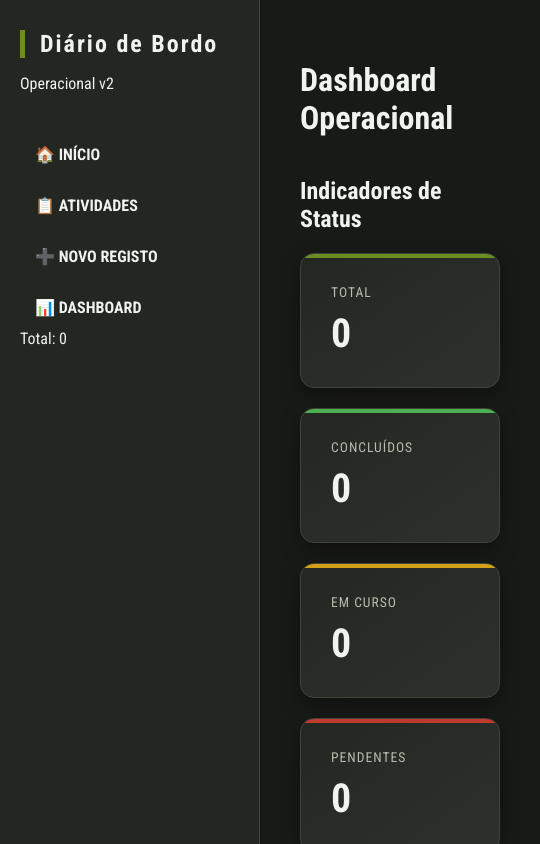
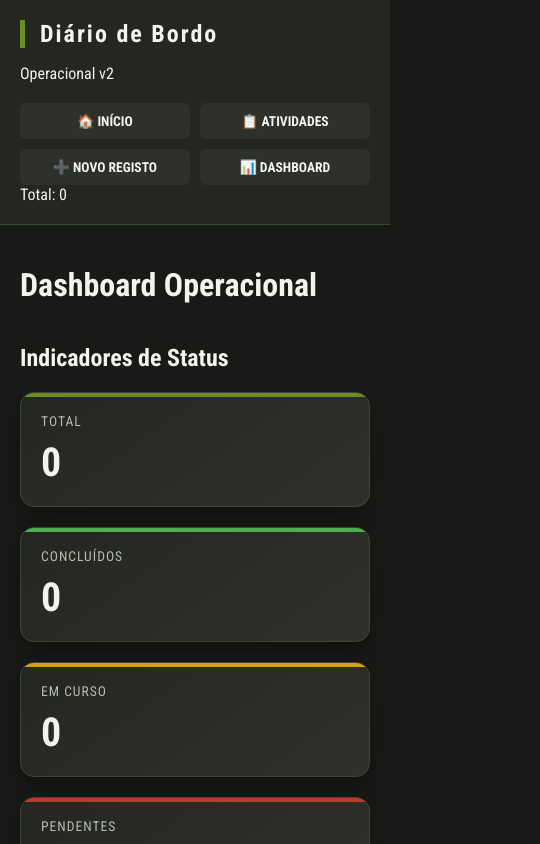
Before and after one commit to BrKGd/diario_de_bordo, a React (Vite) app: page /diario_de_bordo/dashboard in a window 390 px wide. Shown: the top 844 px of the page, 540 px wide, since content can reach past the window. Built offline with nearby package versions, Linux system fonts and the light colour scheme.

Commit message:
Fix: Implementado estilização para o uso mobile.

```diff
--- a/src/styles/App.css
+++ b/src/styles/App.css
@@ -630,6 +630,92 @@ textarea:focus {
   animation: fadeIn 0.4s ease-out;
 }
 
+/* =====================================================
+   RESPONSIVIDADE (MOBILE)
+===================================================== */
+@media (max-width: 768px) {
+  /* Ajuste do Layout Principal */
+  .app-layout {
+    flex-direction: column; /* Empilha sidebar e conteúdo */
+  }
+
+  .sidebar {
+    width: 100%; /* Ocupa a largura toda */
+    height: auto; /* Altura flui com o conteúdo */
+    position: relative; /* Remove o travamento fixo */
+    padding: 20px;
+    border-right: none;
+    border-bottom: 1px solid var(--border);
+  }
+
+  .content {
+    margin-left: 0; /* Remove o espaço da barra lateral */
+    padding: 20px;
+    width: 100%;
+  }
+
+  /* Navegação em Grade no Mobile */
+  .nav-menu {
+    display: grid;
+    grid-template-columns: 1fr 1fr; /* Links em duas colunas */
+    gap: 10px;
+    margin-top: 20px;
+  }
+
+  .nav-menu a {
+    font-size: 0.85rem;
+    padding: 10px;
+    text-align: center;
+    background: var(--surface-light);
+  }
+
+  .nav-menu a:hover {
+    padding-left: 15px; /* Reduz o efeito de slide no mobile */
+  }
+
+  /* Formulário: Forçar uma coluna só */
+  .form-grid {
+    grid-template-columns: 1fr; /* Ignora as 6 colunas originais */
+  }
+
+  .time-input,
+  .half-width,
+  .full-width,
+  .responsible-input,
+  .container-btn {
+    grid-column: span 1; /* Todos ocupam a linha toda */
+  }
+
+  .btn-deploy {
+    width: 100%; /* Botão largo para facilitar o toque */
+  }
+
+  /* Cards e Dashboards */
+  .stats-grid,
+  .action-grid {
+    grid-template-columns: 1fr; /* Um card por linha */
+  }
+
+  .stat-card {
+    padding: 20px;
+  }
+
+  .big-number {
+    font-size: 2.5rem; /* Diminui números gigantes */
+  }
+
+  /* Ajuste de Itens da Lista */
+  .mini-item-card {
+    flex-direction: column;
+    align-items: flex-start;
+    gap: 10px;
+  }
+
+  .mini-duration {
+    align-self: flex-end; /* Badge de duração vai para o canto */
+  }
+}
+
 @keyframes fadeIn {
   from { opacity: 0; transform: translateY(10px); }
   to { opacity: 1; transform: translateY(0); }
```
